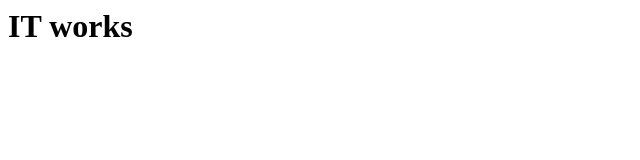
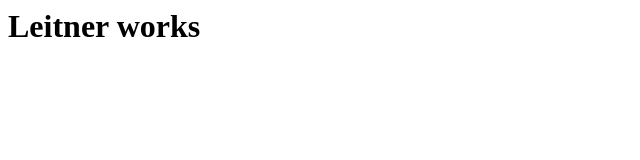
Before and after one commit to fhtw/leitner_ecker, a plain HTML site: page index.htm in a window 1280 px wide. Shown: the whole page, without its empty margins (0-640 px from the left). Drawn offline with Linux system fonts and the light colour scheme.

Commit message:
index.html updated

```diff
--- a/index.htm
+++ b/index.htm
@@ -3,6 +3,6 @@
 <title>Das ist meine Website</title>
 </head>
 <body>
-<h1>IT works</h1>
+<h1>Leitner works</h1>
 </body>
 </html>
```
